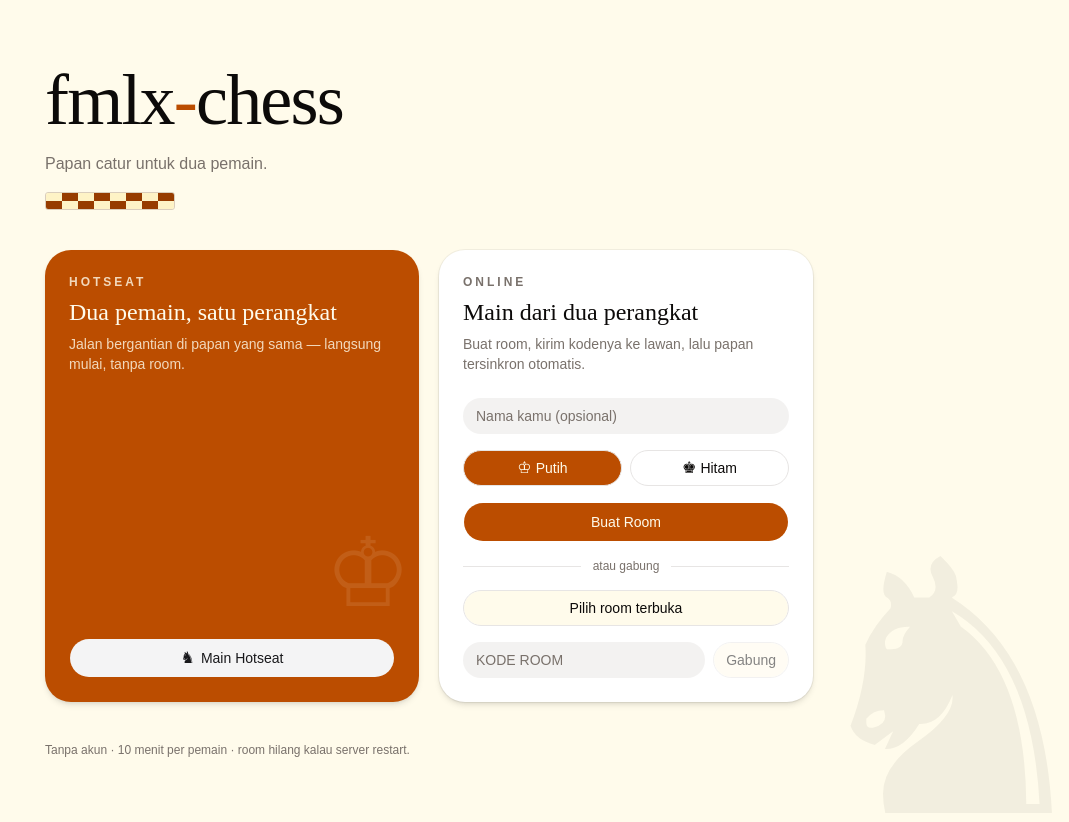
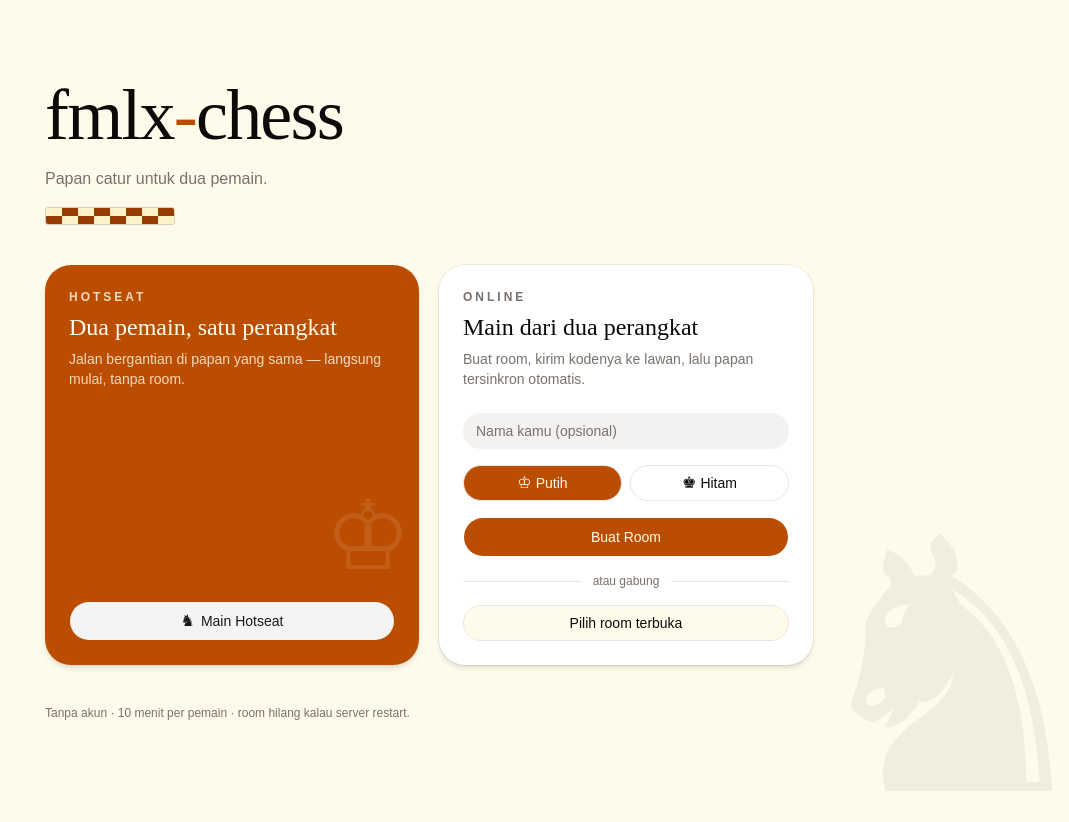
Before and after one commit to rizalanggoro/fmlx-chess, a React (Vite) app in the folder frontend/: page / in a window 1280 px wide. Shown: the whole page, without its empty margins (211-1280 px from the left). After the commit the page ends 800 px from the top, so only its background shows below. Built offline with nearby package versions, Linux system fonts and the light colour scheme; no server answers; what @microsoft/signalr would draw is missing.

Commit message:
refactor: remove room code join form from lobby

```diff
--- a/frontend/src/routes/index.tsx
+++ b/frontend/src/routes/index.tsx
@@ -13,7 +13,6 @@ import { Separator } from '@/components/ui/separator'
 import { ToggleGroup, ToggleGroupItem } from '@/components/ui/toggle-group'
 import {
   getRoomsOptions,
-  postRoomsByRoomIdJoinMutation,
   postRoomsMutation,
   type PieceColor,
   type RoomSessionDto,
@@ -25,23 +24,11 @@ import { useState } from 'react'
 
 export const Route = createFileRoute('/')({ component: Lobby })
 
-const joinError = (error: unknown) => {
-  const message =
-    typeof error === 'object' && error !== null && 'message' in error
-      ? String((error as { message: unknown }).message)
-      : ''
-  if (message === 'Room not found') return 'Room tidak ditemukan. Cek lagi kodenya.'
-  if (message === 'Room is full') return 'Room sudah penuh.'
-  return 'Gagal bergabung. Pastikan backend jalan.'
-}
-
 function Lobby() {
   const navigate = useNavigate()
-  const [code, setCode] = useState('')
   const [name, setName] = useState('')
   const [color, setColor] = useState<PieceColor>('White')
   const create = useMutation(postRoomsMutation())
-  const join = useMutation(postRoomsByRoomIdJoinMutation())
   const open = useQuery(getRoomsOptions())
   const openRooms = open.data ?? []
 
@@ -174,38 +161,6 @@ function Lobby() {
               >
                 Pilih room terbuka{openRooms.length > 0 && ` (${openRooms.length})`}
               </Button>
-
-              <div className="flex gap-2">
-                <Input
-                  value={code}
-                  onChange={(e) =>
-                    setCode(
-                      e.target.value
-                        .toUpperCase()
-                        .replace(/[^A-Z0-9]/g, '')
-                        .slice(0, 6),
-                    )
-                  }
-                  placeholder="Kode room"
-                  aria-label="Kode room"
-                  autoComplete="off"
-                  spellCheck={false}
-                  className="min-w-0 flex-1 font-mono tracking-[0.2em] uppercase placeholder:font-sans placeholder:tracking-normal"
-                />
-                <Button
-                  variant="outline"
-                  disabled={code.length < 6 || join.isPending}
-                  onClick={() =>
-                    join.mutate(
-                      { path: { roomId: code }, query: { name: name.trim() || undefined } },
-                      { onSuccess: enter },
-                    )
-                  }
-                >
-                  {join.isPending ? 'Menghubungkan…' : 'Gabung'}
-                </Button>
-              </div>
-              {join.isError && <p className="text-sm text-destructive">{joinError(join.error)}</p>}
             </CardContent>
           </Card>
         </main>
```
